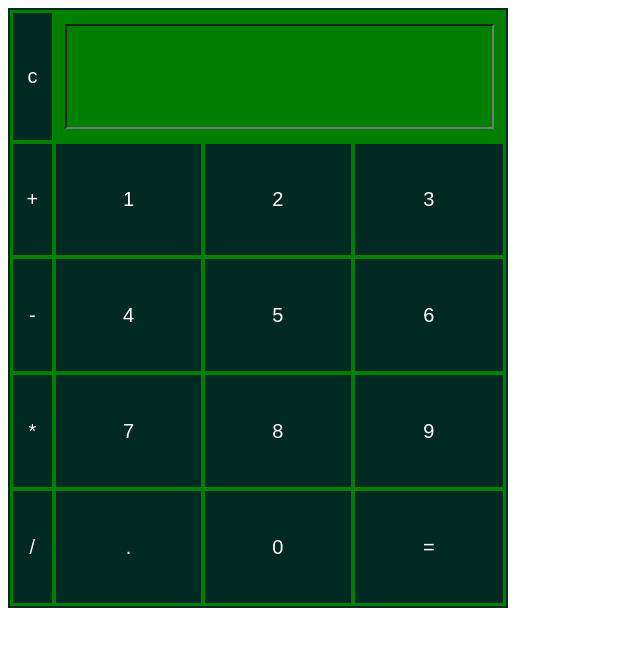
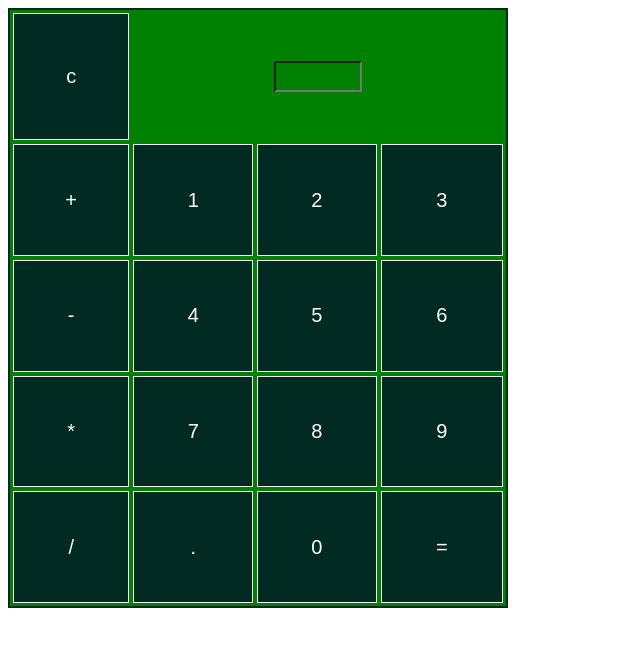
Before and after one commit to momentum-team-7/js--calculator-GrantDM, a plain HTML site: page index.html in a window 1280 px wide. Shown: the whole page, without its empty margins (0-640 px from the left). Drawn offline with Linux system fonts and the light colour scheme.

Commit message:
functional, css needs work

```diff
--- a/main.css
+++ b/main.css
@@ -13,22 +13,28 @@ table {
 #calc {
     background-color: green;
     color: white;
+    width: 80px;
+    height: 25px;
+    font-size: 16px;
+    text-align: right;
+
 }
 input[type = "button"] {
     color: white;
     background-color: #002A22;
-    border: solid #002A22 2px;
+    border: solid whitesmoke 1px;
     width: 100%;
     height: 100%;
     font-size: 20px;
 }
 
-input[type = "text"] {
+/* input[type = "text"] {
     background-color: green;
     text-align: right;
-    width: 95%;
-    height: 80%;
-    font-size: 25px;
+    width: 30px;
+    height: 40px;
+    font-size: 35px;
+    border: white;
     padding: 0;
     margin: 0;
-}
+} */
```
